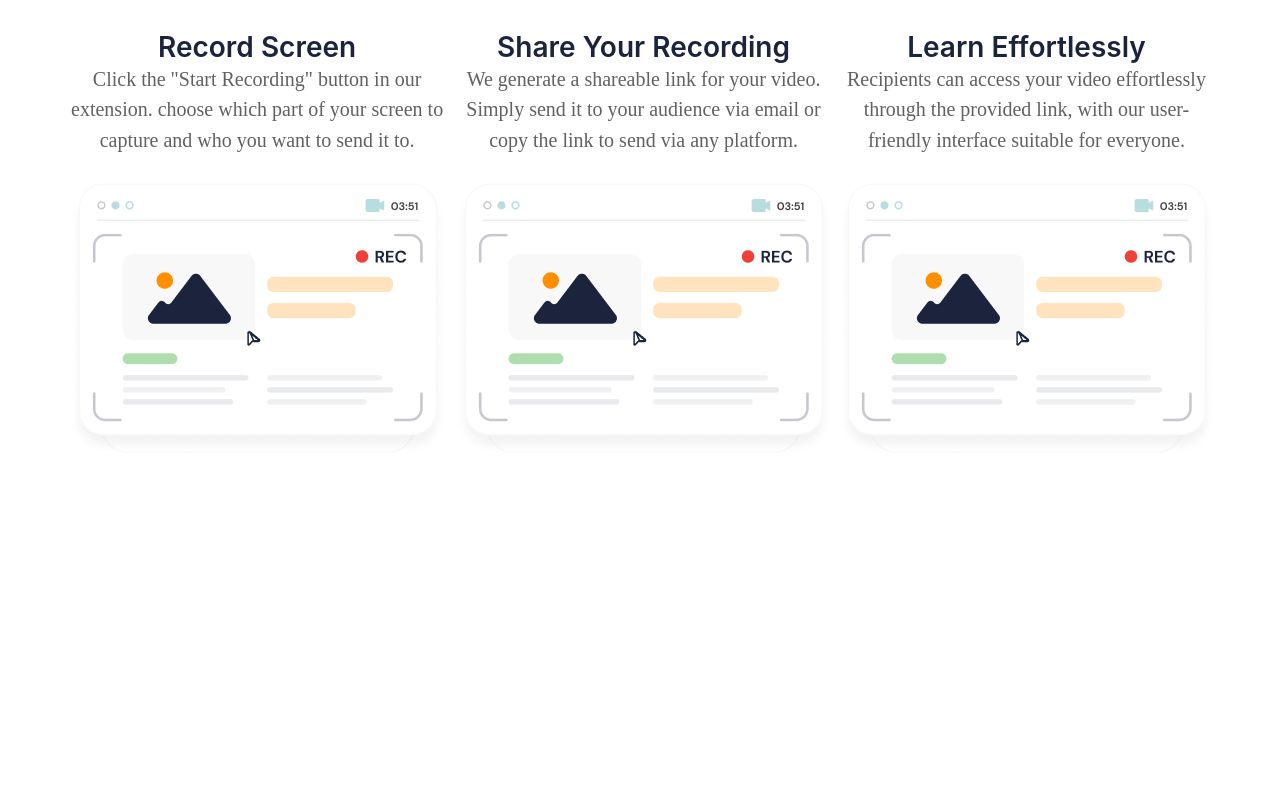
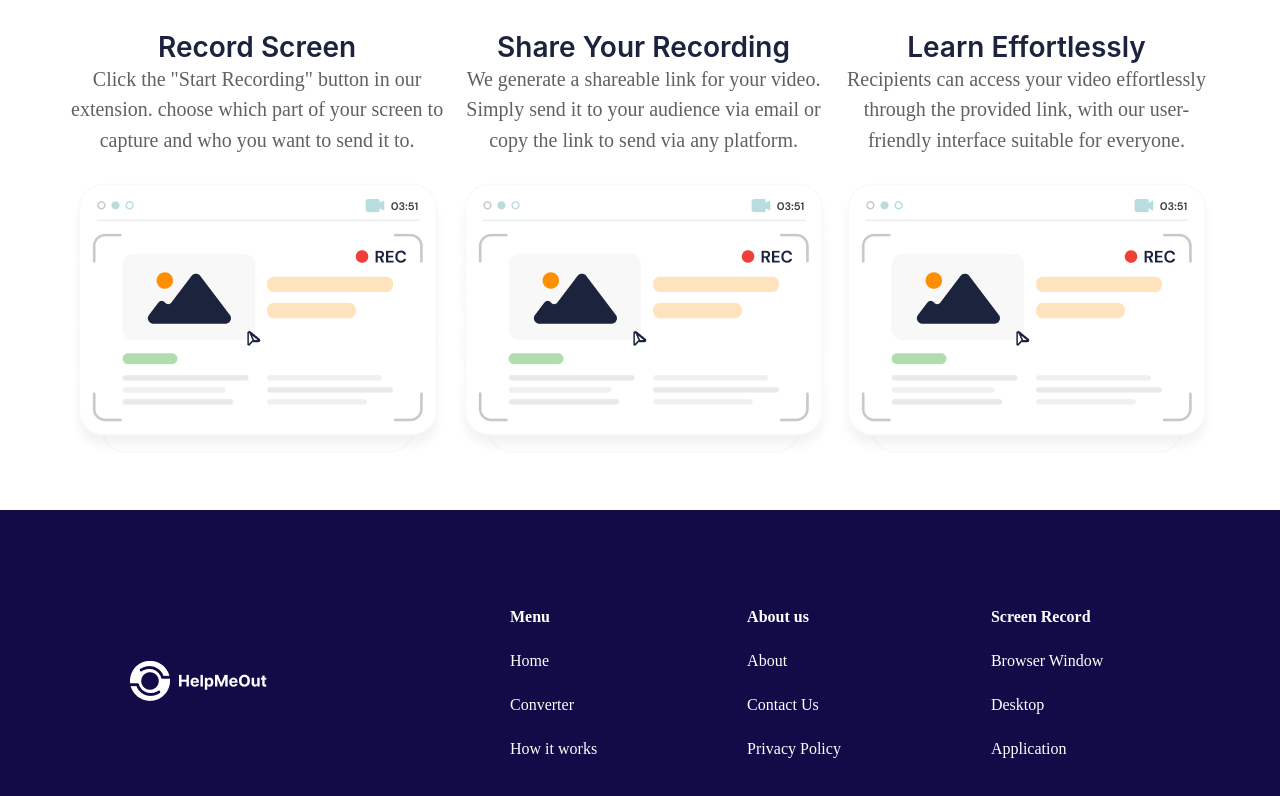
Before and after one commit to Eniolasoar/HelpmeOut, a React (Vite) app: page / in a window 1280 px wide. Shown: the part 1793-2589 px from the top of the page. Before the commit the page ends 2253 px from the top, so only its background shows below. Built offline with nearby package versions, Linux system fonts and the light colour scheme.

Commit message:
footer section completed

```diff
--- a/src/App.jsx
+++ b/src/App.jsx
@@ -1,6 +1,7 @@
 import NavBar from "./components/NavBar";
 import Hero from "./components/Hero"
 import MainContent from "./components/MainContent";
+import Footer from "./components/Footer";
 
 
 function App() {
@@ -9,6 +10,7 @@ function App() {
         <NavBar/>
         <Hero/>
         <MainContent/>
+        <Footer/>
       </div>
   )
 }
--- /dev/null
+++ b/src/components/Footer.css
@@ -0,0 +1,46 @@
+footer{
+    margin-top: 50px;
+    padding: 98px 130px;
+width: 100%;
+background:  #120B48;
+}
+.outer-container{
+    display: inline-flex;
+    justify-content: center;
+    align-items: center;
+    gap: 243px;
+}
+.inner-container{
+    display: flex;
+    align-items: flex-start;
+
+}
+.inner-container-2{
+    display: flex;
+    justify-content: space-between;
+    align-items: center;
+    gap: 150px;
+}
+.flex-col{
+    display: flex;
+flex-direction: column;
+gap: 26px;
+width: fit-content;
+}
+.flex-col h4{
+    color: #FFF;
+
+font-family: "Sora";
+font-size: 16px;
+font-weight: 600;
+}
+.flex-col p{
+    color: #FFF;
+font-family: "Work Sans";
+font-size: 16px;
+font-weight: 400;
+}
+.flex-col p:hover{
+    cursor: pointer;
+    text-decoration: underline;
+}
--- /dev/null
+++ b/src/components/Footer.jsx
@@ -0,0 +1,42 @@
+import "./Footer.css";
+
+function Footer(){
+    return(
+        <footer className="footer">
+            <div className="outer-container">
+            <div className="inner-container-1">
+
+                <img src="public/images/Logo2.png" alt="" />
+
+
+
+        </div>
+
+        <div className="inner-container-2">
+        <div className="flex-col">
+                <h4>Menu</h4>
+                <p>Home</p>
+                <p>Converter</p>
+                <p>How it works</p>
+            </div>
+        <div className="flex-col">
+                <h4>About us</h4>
+                <p>About</p>
+                <p>Contact Us</p>
+                <p>Privacy Policy</p>
+            </div>
+
+            <div className="flex-col">
+                <h4>Screen Record</h4>
+                <p>Browser Window</p>
+                <p>Desktop</p>
+                <p>Application</p>
+            </div>
+        </div>
+            </div>
+
+        </footer>
+
+    )
+}
+export default Footer;
```
Also changed, not shown: public/images/Logo2.png (added).
